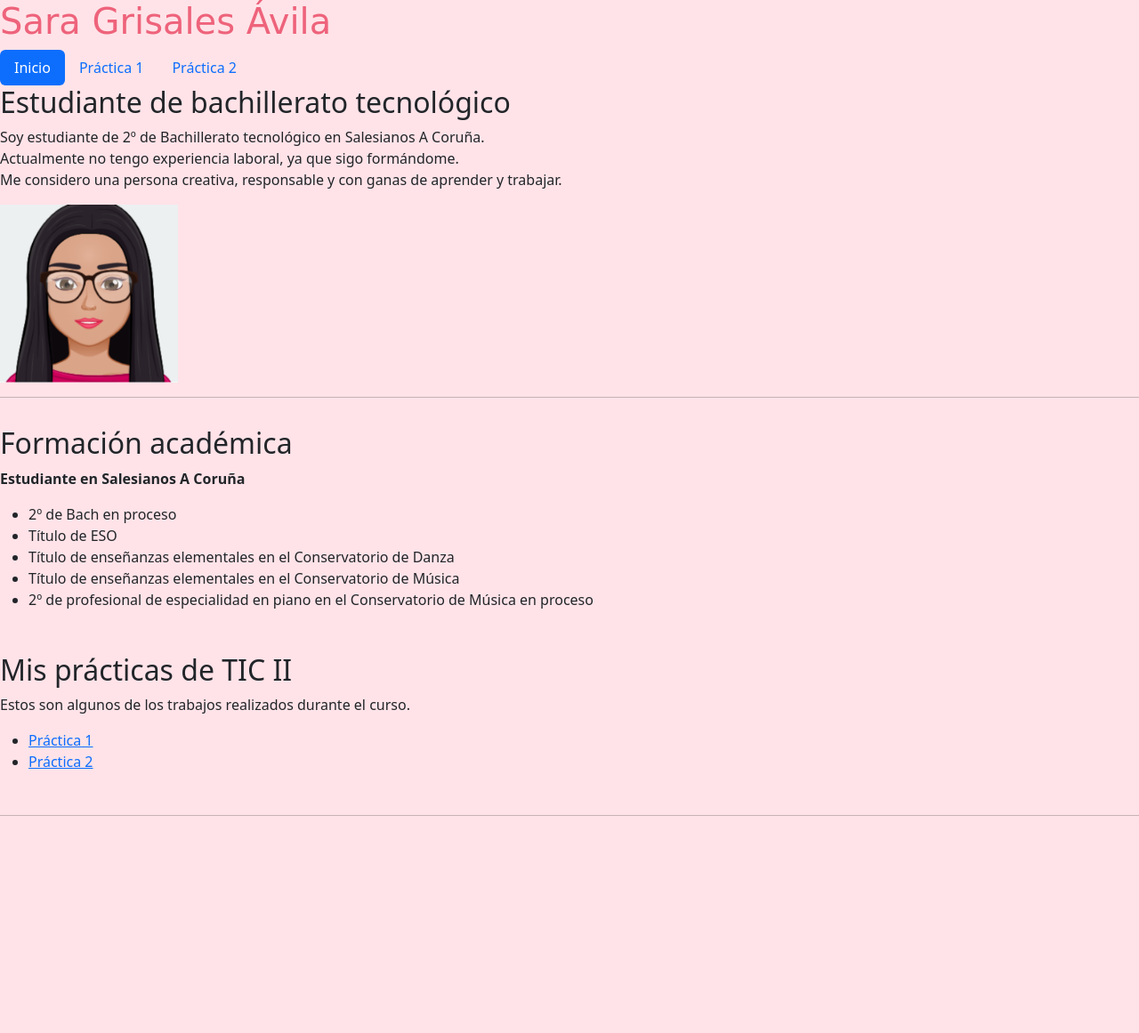
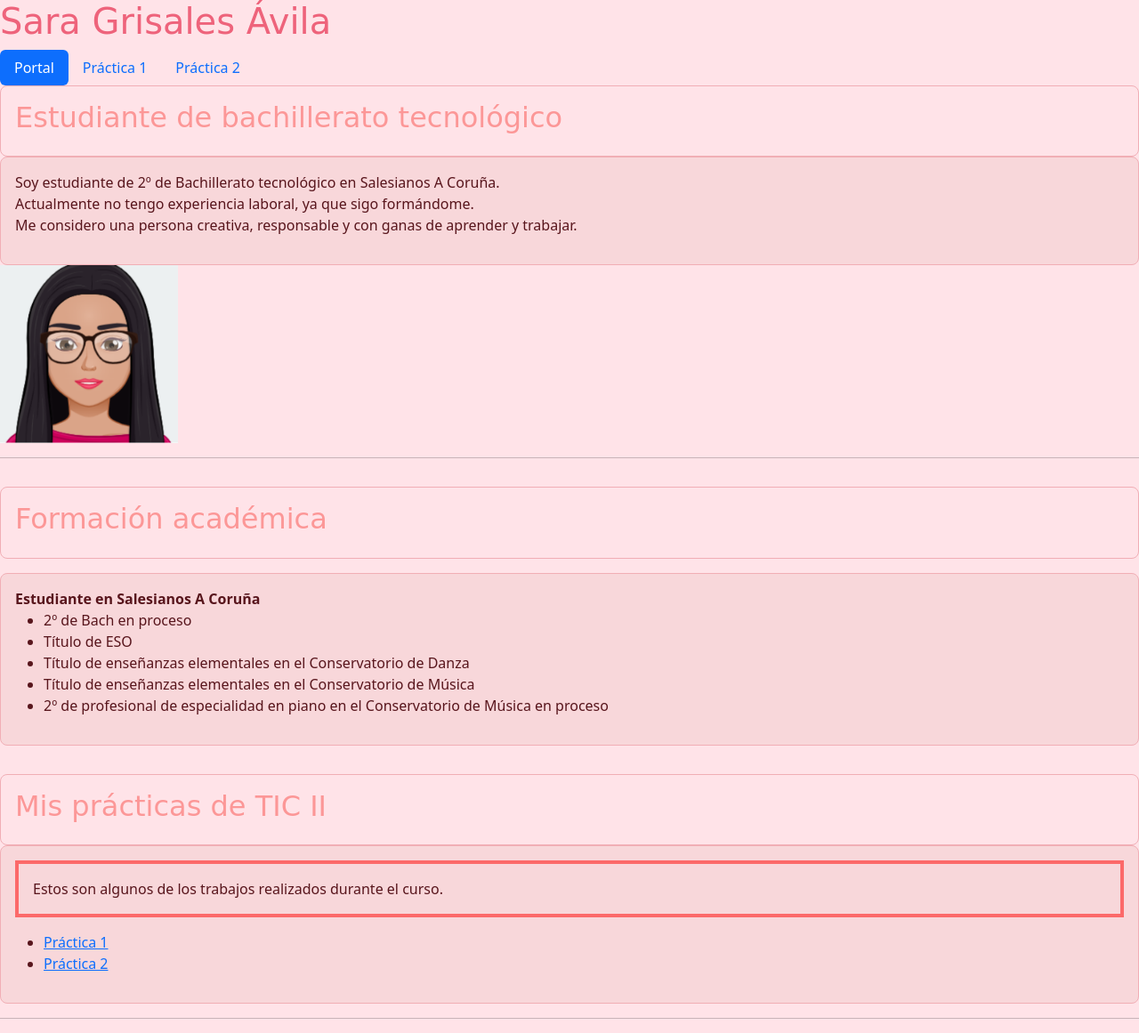
Before and after one commit to saragrisales/portal, a plain HTML site: page index.html in a window 1280 px wide. Shown: the whole page at 89% size. Before the commit the page ends 933 px from the top, so only its background shows below. Drawn offline with nearby package versions, Linux system fonts and the light colour scheme.

Commit message:
modificaciones con css y boodstrapt
modificaciones con css y boodstrapt del portal

```diff
--- a/css/estilos.css
+++ b/css/estilos.css
@@ -1,5 +1,5 @@
 .tarjeta {
-    border: 6px solid #d89cb5;
+    border: 4px solid #fc6969;
     padding: 1rem;
   }
 .titulos {
@@ -7,6 +7,16 @@
   color: #ee637b;
 }
 
+.titulos2 {
+  font-family: Brush Script MT, Cursive;
+  color: #fc9797;
+}
+
+
 .fondo {
   background-color: #ffe3e8;
 }
+
+.fondo1 {
+  background-color: #fff4f6;
+}
--- a/index.html
+++ b/index.html
@@ -8,11 +8,12 @@
     <link href="https://cdn.jsdelivr.net/npm/bootstrap@5.3.8/dist/css/bootstrap.min.css" rel="stylesheet" integrity="sha384-sRIl4kxILFvY47J16cr9ZwB07vP4J8+LH7qKQnuqkuIAvNWLzeN8tE5YBujZqJLB" crossorigin="anonymous">
   </head>
     <body class="fondo">
+
         <h1 class="titulos">Sara Grisales Ávila</h1>
 
           <ul class="nav nav-pills">
             <li class="nav-item">
-              <a class="nav-link active" aria-current="page" href="./index.html">Inicio</a>
+              <a class="nav-link active" aria-current="page" href="./index.html">Portal</a>
             </li>
             <li class="nav-item">
               <a class="nav-link" href="http://salescoruna.ddns.net/sara.grisales/Ejercicio-1/">Práctica 1</a>
@@ -21,8 +22,10 @@
               <a class="nav-link" href="http://salescoruna.ddns.net/sara.grisales/tic-2-practica-1">Práctica 2</a>
             </li>
           </ul>
-          <h2>Estudiante de bachillerato tecnológico</h2>
-
+          <div class="p-3 border border-danger-subtle rounded-3">
+          <h2 class="titulos2">Estudiante de bachillerato tecnológico</h2>
+          </div>
+          <div class="p-3 text-danger-emphasis bg-danger-subtle border border-danger-subtle rounded-3">
           <p>
             Soy estudiante de 2º de Bachillerato tecnológico en Salesianos A Coruña. <br>Actualmente no tengo experiencia laboral, ya que sigo formándome. <br>Me considero una persona creativa, responsable y con ganas de aprender y trabajar.
            </p>
@@ -36,10 +39,11 @@
   <hr>
 
   <section class="py-3">
-
-      <h2>Formación académica</h2>
-
+    <div class="p-3 border border-danger-subtle rounded-3">
+      <h2 class="titulos2">Formación académica</h2>
+    </div>
       <p>
+        <div class="p-3 text-danger-emphasis bg-danger-subtle border border-danger-subtle rounded-3">
           <strong> Estudiante en Salesianos A Coruña</strong><br>
           <ul>
             <li>2º de Bach en proceso</li>
@@ -48,16 +52,18 @@
             <li>Título de enseñanzas elementales en el Conservatorio de Música</li>
             <li>2º de profesional de especialidad en piano en el Conservatorio de Música en proceso</li>
         </ul>
+        </div>
       </p>
 
   </section>
 
 
-  <section class="py-3">
 
-      <h2>Mis prácticas de TIC II</h2>
-
-      <p>
+    <div class="p-3 border border-danger-subtle rounded-3">
+      <h2 class="titulos2">Mis prácticas de TIC II</h2>
+    </div>
+      <div class="p-3 text-danger-emphasis bg-danger-subtle border border-danger-subtle rounded-3">
+      <p class="tarjeta">
           Estos son algunos de los trabajos realizados
           durante el curso.
       </p>
@@ -71,7 +77,7 @@
               <a href="http://salescoruna.ddns.net/sara.grisales/tic-2-practica-1/">Práctica 2</a>
           </li>
       </ul>
-
+      </div>
   </section>
 
   <hr>
```
